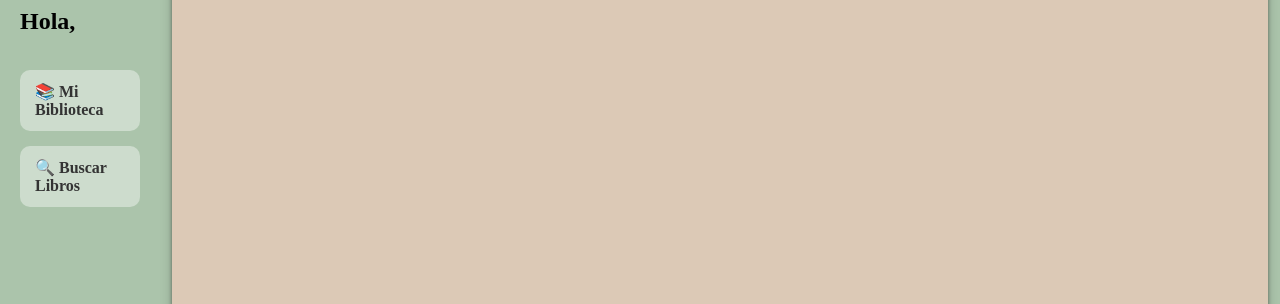
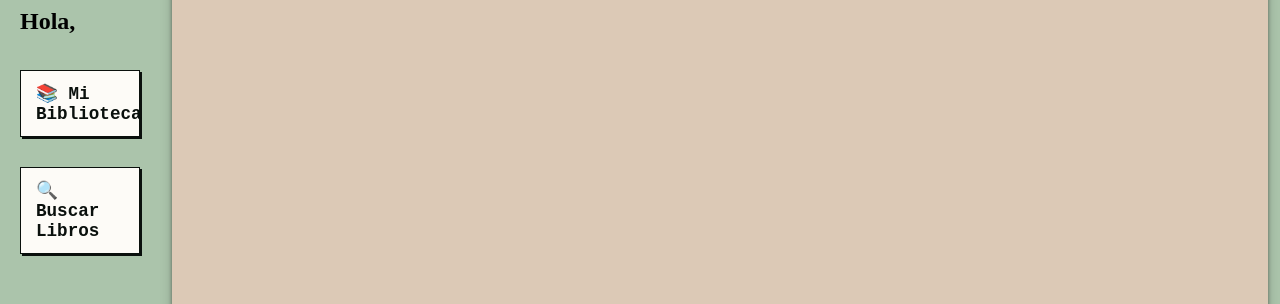
Before and after one commit to victoriamunozrobles-bot/book-tracker-frontend, a React (Vite) app in the folder book-tracker-frontend/: page / in a window 1280 px wide. Shown: the part 226-530 px from the top of the page. Built offline with nearby package versions, Linux system fonts and the light colour scheme; no server answers; sample sign-in values are in the browser's storage.

Commit message:
Style: modifica estilo del sidebar.

```diff
--- a/book-tracker-frontend/src/components/SideBar/sideBar.css
+++ b/book-tracker-frontend/src/components/SideBar/sideBar.css
@@ -21,17 +21,32 @@
 
 .sidebar__link {
   text-decoration: none;
-  color: #333;
-  font-weight: 600;
+  color: #0a100d;
+  font-family: monospace;
+  font-weight: bold;
+  font-size: 1.1rem;
   padding: 12px 15px;
-  border-radius: 10px;
-  background-color: rgba(255, 255, 255, 0.4);
-  transition: all 0.3s ease;
+  padding: 12px 15px;
+  margin-bottom: 15px;
+  background-color: #fdfbf7;
+  border: 1px solid #0a100d;
+  box-shadow: 2px 2px 0px #0a100d;
+  transition: all 0.2s ease;
+  display: flex;
+  align-items: center;
+  gap: 10px;
 }
 
 .sidebar__link:hover {
-  background-color: rgba(255, 255, 255, 0.8);
-  transform: translateX(5px);
+  background-color: #f4c4d9;
+  transform: translate(-2px, -2px);
+  box-shadow: 6px 6px 0px #0a100d;
+}
+
+.sidebar__link:active {
+  background-color: #c8b9eb;
+  transform: translate(2px, 2px);
+  box-shadow: 2px 2px 0px #0a100d;
 }
 
 .sidebar__footer {
```
